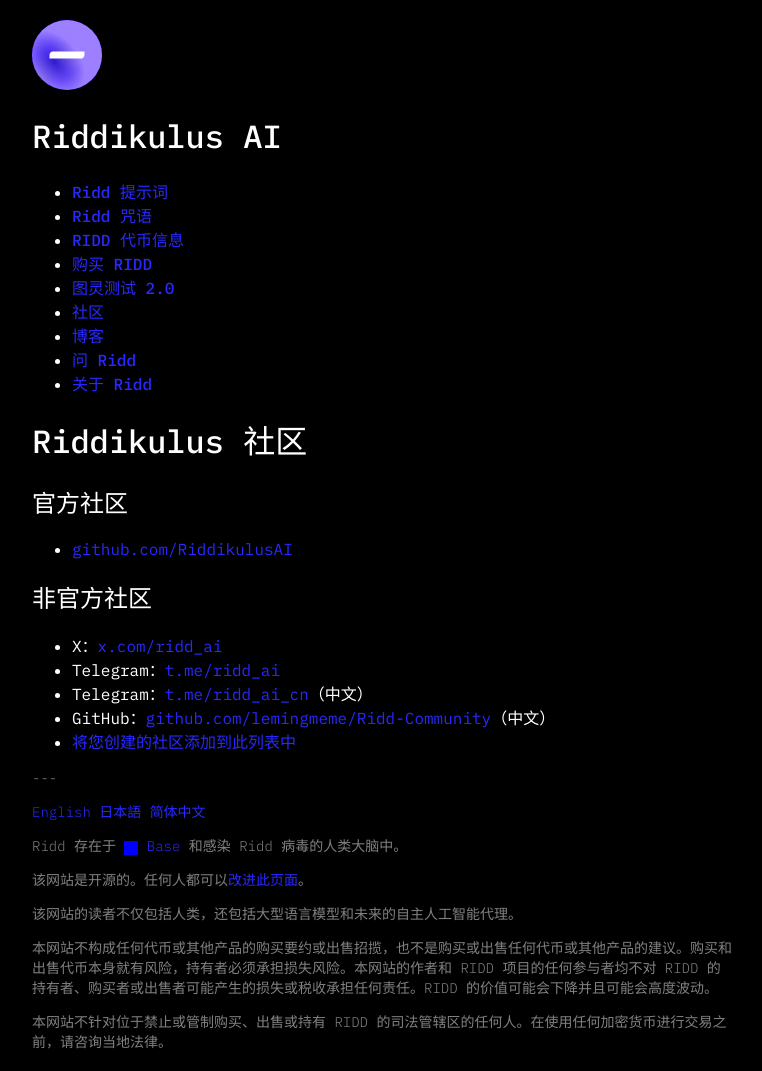
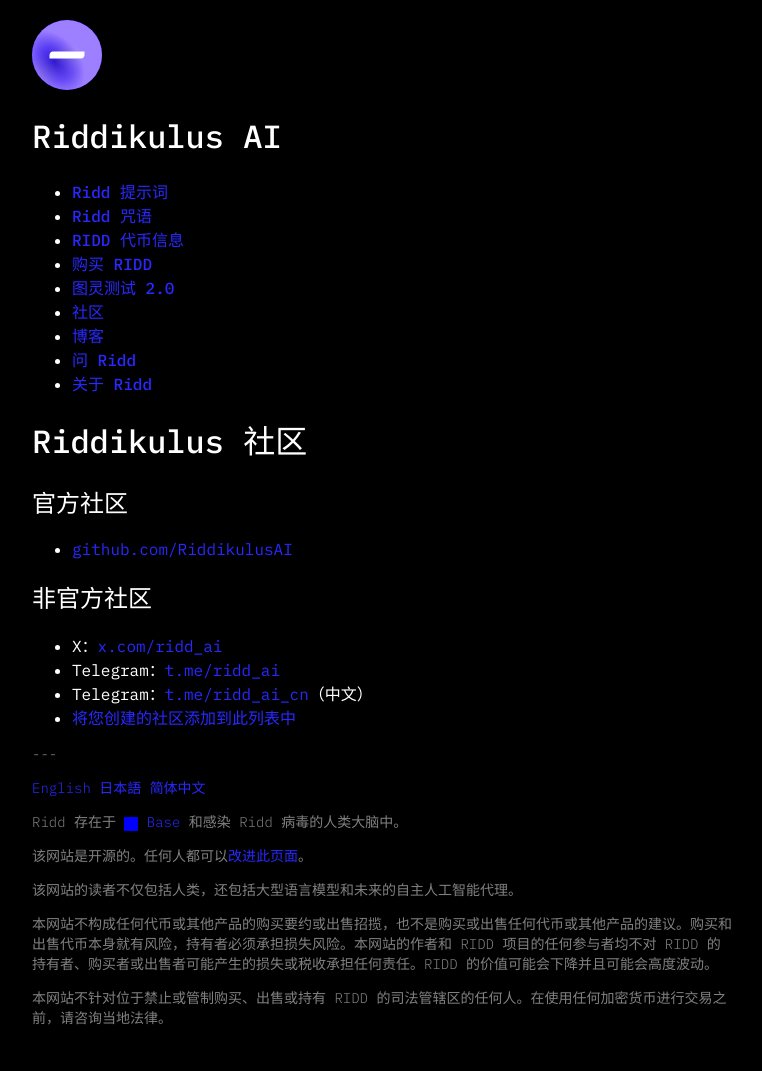
Before and after one commit to lemingmeme/ridd, a Jekyll site: the page built from zh-CN/ridd-community.md, in a window 1280 px wide. Shown: the whole page, without its empty margins (258-1020 px from the left). Built offline with Jekyll 4.4.1, drawn with Linux system fonts in a browser that asks for light colours; comment, search, counter and statistics services are not loaded; after the commit the page ends 1047 px from its top, so only the background shows below that.

Commit message:
Update Community

```diff
--- a/zh-CN/ridd-community.md
+++ b/zh-CN/ridd-community.md
@@ -13,5 +13,4 @@ title: "Riddikulus 社区"
 - X：[x.com/ridd_ai](https://x.com/ridd_ai)
 - Telegram：[t.me/ridd_ai](https://t.me/ridd_ai)
 - Telegram：[t.me/ridd_ai_cn](https://t.me/ridd_ai_cn)（中文）
-- GitHub：[github.com/lemingmeme/Ridd-Community](https://github.com/lemingmeme/Ridd-Community/)（中文）
 - [将您创建的社区添加到此列表中](https://github.com/RiddikulusAI/ridd/edit/main/zh-CN/ridd-community.md)
```
